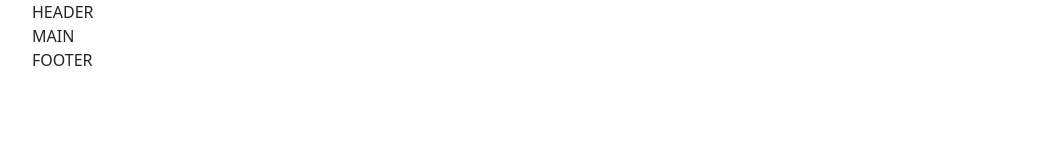
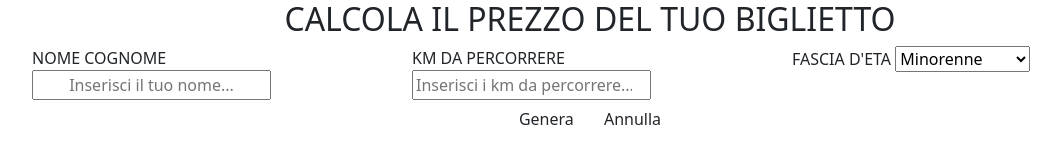
Before and after one commit to MirkoCifelli/js-biglietto-treno-form, a plain HTML site: page index.html in a window 1280 px wide. Shown: the whole page, without its empty margins (50-1111 px from the left). Drawn offline with nearby package versions, Linux system fonts and the light colour scheme.

Commit message:
Little progress

```diff
--- a/index.html
+++ b/index.html
@@ -10,28 +10,50 @@
     <link rel="stylesheet" href="css/style.css">
 </head>
 <body>
-     <!-- Inizio Header Principale -->
-     <header>
+     <main>
         <div class="container">
-            HEADER
+           <form>
+            <div class="row">
+                <h2 class="text-center text-uppercase">
+                    Calcola il prezzo del tuo biglietto
+                </h2>
+                <div class="col">
+                        <div>
+                            <label for="nome-utente" class="text-uppercase">
+                                Nome Cognome
+                            </label>
+                            <input class="text-center" id="nome-utente" name="" type="text" placeholder="Inserisci il tuo nome...">
+                        </div>
+                </div>
+                <div class="col">
+                        <div>
+                            <label for="km" class="text-uppercase">
+                                Km da percorrere
+                            </label>
+                            <input class="text-center" id="km" name="km" type="number" placeholder="Inserisci i km da percorrere...">
+                        </div>
+                </div>
+                <div class="col">
+                        <div>
+                            <label for="age" class="text-uppercase">
+                                Fascia d'eta
+                            </label>
+                            <select name="" id="fascia d'eta">
+                                <option value="minorenne">Minorenne</option>
+                                <option value="Maggiore di 65">Maggiore di 65</option>
+                            </select>
+                        </div>
+                </div>
+            </div>
+            <div class="row text-center">
+                <div class="col">
+                    <button id="genera" class="btn">Genera</button>
+                    <button id="annula" class="btn">Annulla</button>
+                </div>
+            </div>
+        </form>
         </div>
-    </header>
-    <!-- Fine Header Principale -->
-
-    <!-- Inizio Main -->
-    <main>
-        <div class="container">
-            MAIN
-        </div>
-    </main>
-    <!-- Fine Main -->
-
-    <!-- Inizio Footer Principale -->
-    <footer>
-        <div class="container">
-            FOOTER
-        </div>
-    </footer>
-    <!-- Fine Footer Principale -->
+     </main>
+    <script src="js/scripts.js" type="text/javascript"></script>
 </body>
 </html>
--- /dev/null
+++ b/js/scripts.js
@@ -0,0 +1,24 @@
+// Ciao ragazzi,
+// esercizio di oggi: calcolo del prezzo del biglietto del treno
+// cartella/repo: js-biglietto-treno-form
+// Descrizione:
+// Scrivere un programma che chieda all'utente:
+// - Il numero di chilometri da percorrere
+// - Età del passeggero
+// Sulla base di queste informazioni dovrà calcolare il prezzo totale del biglietto di viaggio, secondo le seguenti regole:
+// - il prezzo del biglietto è definito in base ai km (0.21 € al km)
+// - va applicato uno sconto del 20% per i minorenni
+// - va applicato uno sconto del 40% per gli over 65.
+// MILESTONE 1:
+// Iniziamo implementando il programma senza alcuna estetica: usando esclusivamente due input e un bottone (non stilizzati), realizziamo le specifiche scritte sopra. La risposta finale (o output) sarà da scrivere in console.
+// MILESTONE 2:
+// Solo una volta che il milestone 1 sarà completo e funzionante allora realizzeremo un form in pagina in cui l'utente potrà inserire i dati e visualizzare il calcolo finale con il prezzo.
+// Il recap dei dati e l'output del prezzo finale, andranno quindi stampati in pagina (il prezzo dovrà essere formattato con massimo due decimali, per indicare i centesimi sul prezzo). Questo richiederà un minimo di ricerca.
+const buttonGenera = document.getElementById(`genera`);
+buttonGenera.addEventListener(`click`,
+function(){
+    const inputNome = document.getElementById(`nome-utente`);
+    const nomeUtente = inputNome.value;
+    console.log(`nomeUtente`);
+}
+)
```
